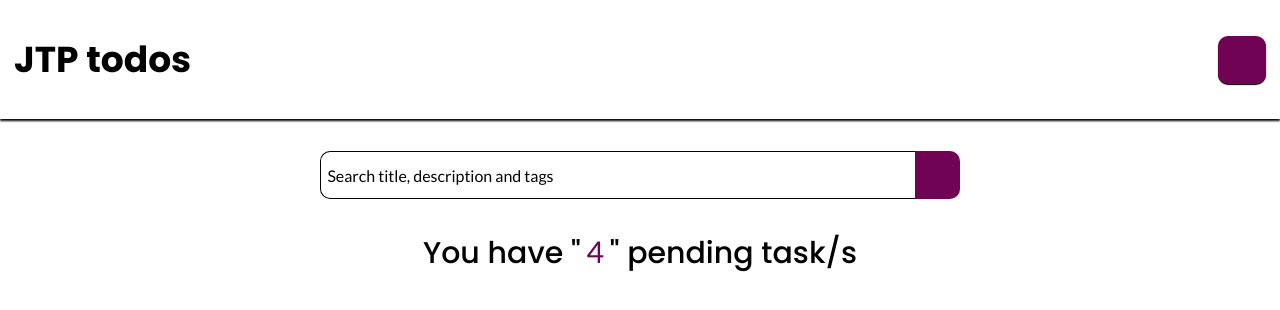
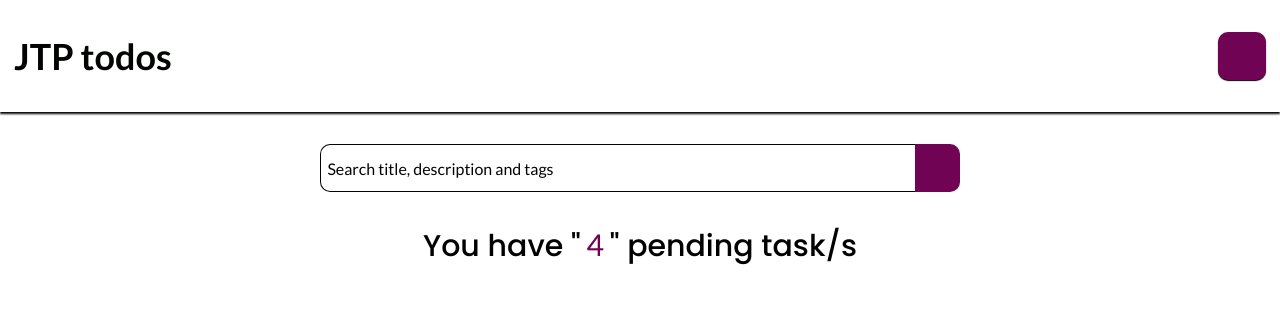
Before and after one commit to joshytheprogrammer/todos-frontend, a Nuxt app: page / in a window 1280 px wide. Shown: the top 310 px of the page. Built offline with nearby package versions, Linux system fonts and the light colour scheme; some icons are missing.

Commit message:
made changes

```diff
--- a/assets/scss/mixins.scss
+++ b/assets/scss/mixins.scss
@@ -47,6 +47,7 @@
 }
 
 @mixin page-title {
+  color: $dark;
   font-size: 36px;
   font-weight: 700;
 }
--- a/components/App/Nav.vue
+++ b/components/App/Nav.vue
@@ -1,6 +1,6 @@
 <template>
   <div class="nav">
-    <h2>JTP todos</h2>
+    <NuxtLink to="/" class="logo">JTP todos</NuxtLink>
     <button @click="$router.push('/new')" type="button" title="Create new task"><Icon icon="carbon:new-tab" width="24" height="24" /></button>
   </div>
 </template>
@@ -23,7 +23,8 @@ export default {
 
   box-shadow: 0px 2px 2px $dark;
 
-  h2 {
+  .logo {
+    text-decoration: none;
     @include page-title;
   }
 
```
